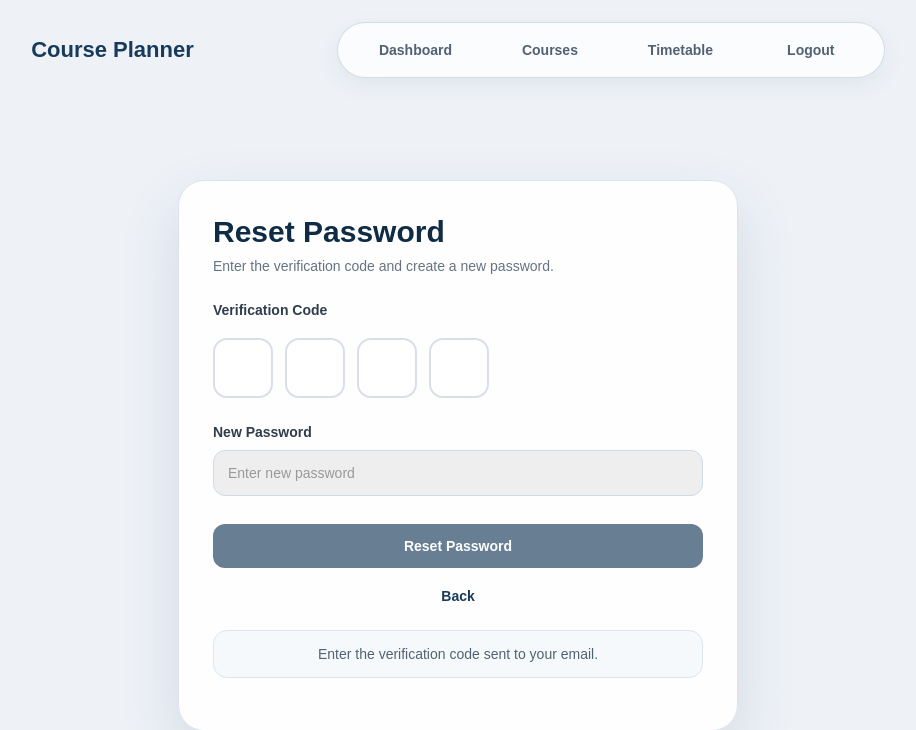
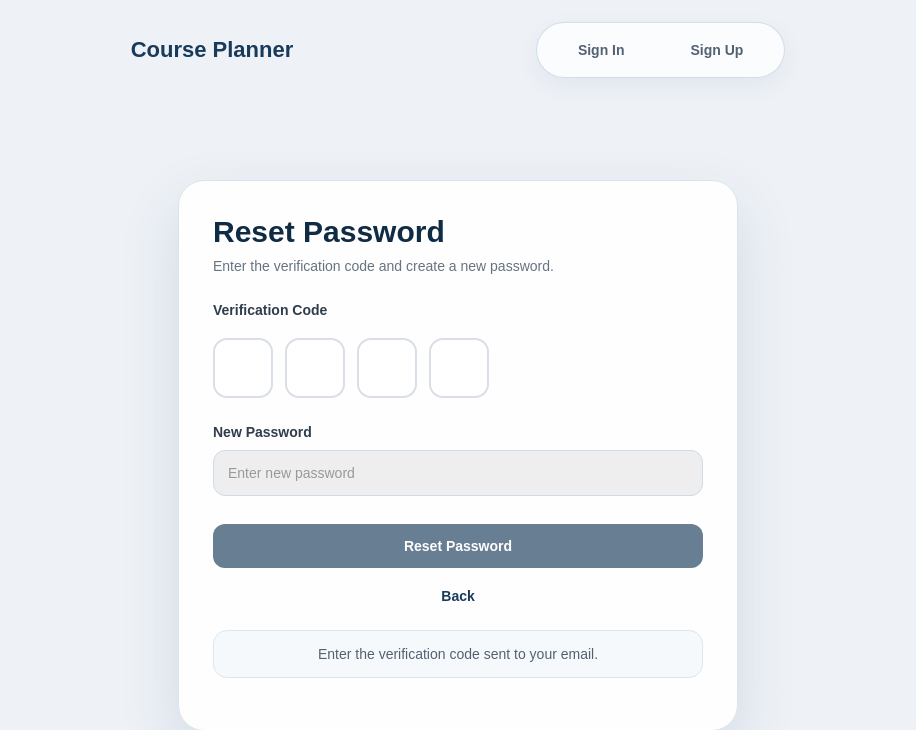
Before and after one commit to zhuby9292/agile-team-project, a Flask app: page /reset-password in a window 1280 px wide. Shown: the top 730 px of the page, without its empty margins (182-1098 px from the left). Run offline with Flask 3, Linux system fonts and the light colour scheme.

Commit message:
Fix navigation layout and resolve merge conflicts

```diff
--- a/templates/base.html
+++ b/templates/base.html
@@ -1,16 +1,15 @@
 <!DOCTYPE html>
 <html lang="en">
+
 <head>
     <meta charset="UTF-8">
     <meta name="viewport" content="width=device-width, initial-scale=1.0">
 
     <title>{% block title %}Course Planner{% endblock %}</title>
 
-    <link rel="stylesheet"
-          href="https://cdn.jsdelivr.net/npm/bootstrap@3.4.1/dist/css/bootstrap.min.css">
+    <link rel="stylesheet" href="https://cdn.jsdelivr.net/npm/bootstrap@3.4.1/dist/css/bootstrap.min.css">
 
-    <link rel="stylesheet"
-          href="{{ url_for('static', filename='css/style.css') }}">
+    <link rel="stylesheet" href="{{ url_for('static', filename='css/style.css') }}">
 </head>
 
 <body>
@@ -22,13 +21,12 @@
                 <span class="brand-name">Course Planner</span>
             </div>
 
-        <nav class="auth-links app-links">
-            <a href="/homepage">Dashboard</a>
-            <a href="/course-selection">Courses</a>
-            <a href="/timetable">Timetable</a>
-            <a href="/">Logout</a>
+            {% block nav %}
+            <nav class="auth-links">
+                <a href="{{ url_for('index') }}">Sign In</a>
+                <a href="{{ url_for('signup') }}">Sign Up</a>
             </nav>
-
+            {% endblock %}
         </div>
     </header>
 
@@ -49,4 +47,5 @@
     {% endblock %}
 
 </body>
+
 </html>
```
Also changed, not shown: templates/course-selection.html (+9 -0 lines). Lines whose indentation alone changed are shown as unchanged.
